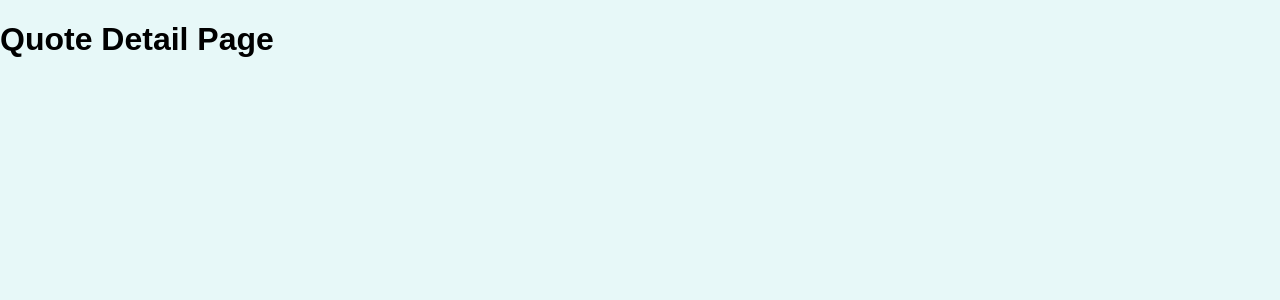
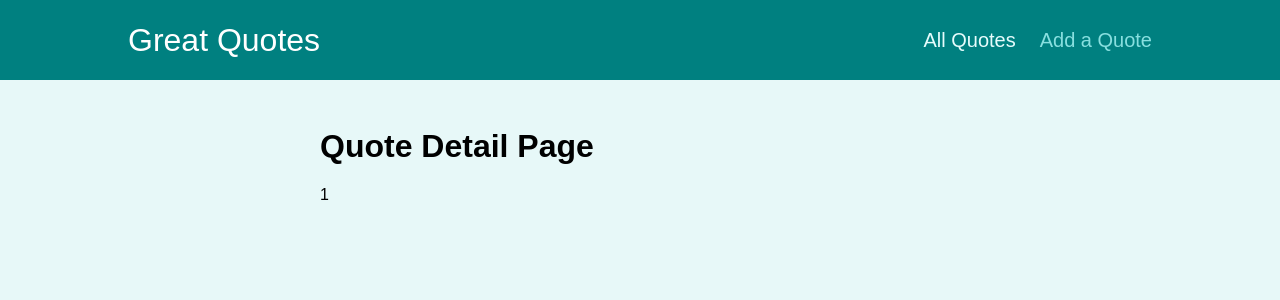
Before and after one commit to Cabonilla/quotes_app, a React (Create React App) app: page /quotes/1 in a window 1280 px wide. Shown: the top 300 px of the page. Built offline with nearby package versions, Linux system fonts and the light colour scheme.

Commit message:
Using wrapper component.

```diff
--- a/src/App.js
+++ b/src/App.js
@@ -1,12 +1,16 @@
-import { Route, Switch } from 'react-router-dom';
+import { Redirect, Route, Switch } from 'react-router-dom';
+import Layout from './components/layout/Layout';
 import AllQuotes from './pages/AllQuotes';
 import NewQuote from './pages/NewQuote';
 import QuoteDetail from './pages/QuoteDetail';
 
-
 function App() {
   return (
+    <Layout>
       <Switch>
+        <Route path="/" exact>
+          <Redirect to="/quotes" />
+        </Route>
         <Route path="/quotes" exact>
           <AllQuotes />
         </Route>
@@ -17,6 +21,7 @@
           <NewQuote />
         </Route>
       </Switch>
+    </Layout>
   );
 }
 
--- /dev/null
+++ b/src/components/layout/Layout.js
@@ -0,0 +1,15 @@
+import { Fragment } from 'react';
+import classes from './Layout.module.css';
+import MainNavigation from './MainNavigation';
+
+
+const Layout = (props) => {
+  return (
+    <Fragment>
+      <MainNavigation />
+      <main className={classes.main}>{props.children}</main>
+    </Fragment>
+  )
+}
+
+export default Layout;
--- /dev/null
+++ b/src/components/layout/MainNavigation.js
@@ -0,0 +1,26 @@
+import { NavLink } from 'react-router-dom'
+import classes from './MainNavigation.module.css'
+
+const MainNavigator = () => {
+  return (
+    <header className={classes.header}>
+      <div className={classes.logo}>Great Quotes</div>
+      <nav className={classes.nav}>
+        <ul>
+          <li>
+            <NavLink to='/quotes' activeClassName={classes.active}>
+              All Quotes
+            </NavLink>
+          </li>
+          <li>
+            <NavLink to='/new-quote' activeClassName={classes.active}>
+              Add a Quote
+            </NavLink>
+          </li>
+        </ul>
+      </nav>
+    </header>
+  )
+}
+
+export default MainNavigator
--- a/src/pages/QuoteDetail.js
+++ b/src/pages/QuoteDetail.js
@@ -1,5 +1,19 @@
+import { Fragment } from 'react'
+import { Route, useParams } from 'react-router-dom'
+import Comments from '../components/comments/Comments'
+
+
 const QuoteDetail = () => {
-  return <h1>Quote Detail Page</h1>
+  const params = useParams()
+  return (
+    <Fragment>
+      <h1>Quote Detail Page</h1>
+      <p>{params.quoteId}</p>
+      <Route path={`/quotes/${params.quoteId}/comments`}>
+        <Comments />
+      </Route>
+    </Fragment>
+  )
 }
 
 export default QuoteDetail
```
Also changed, not shown: 2 other files (tests, documents, lock files or other folders).
